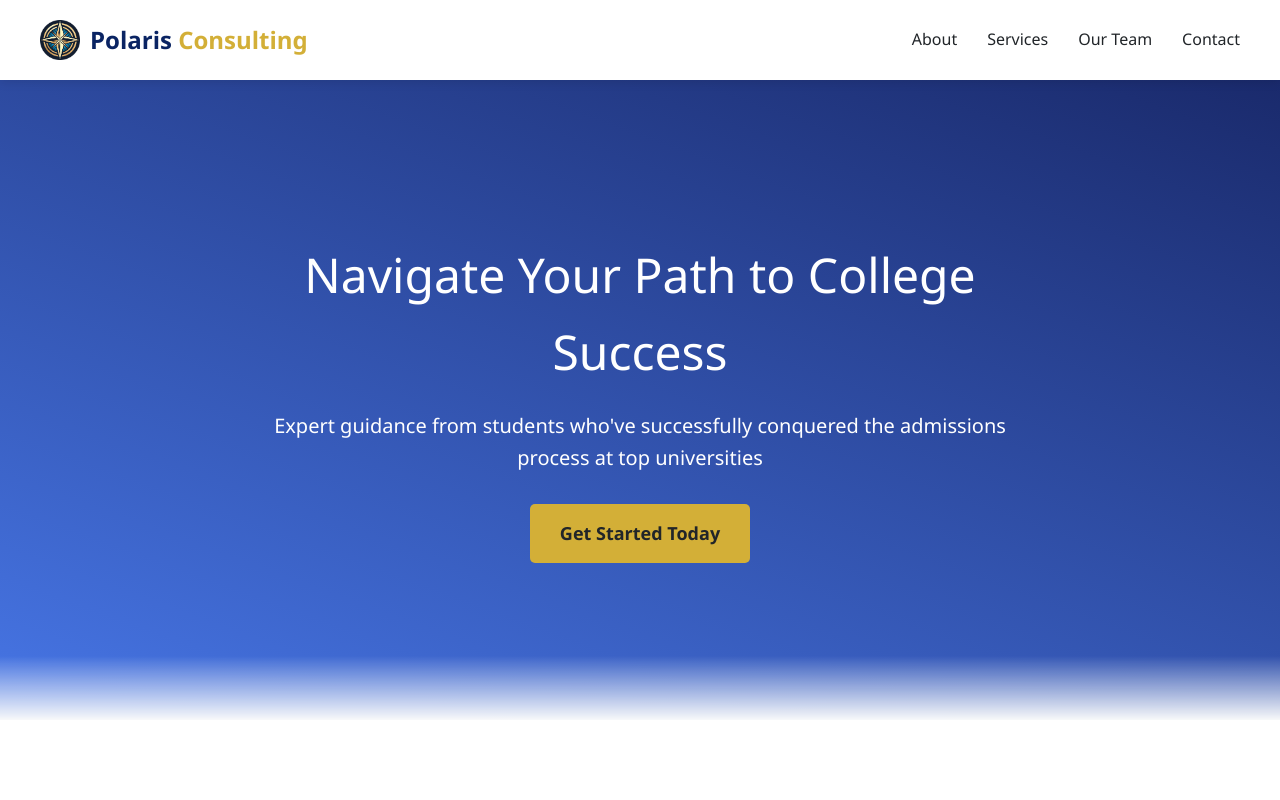
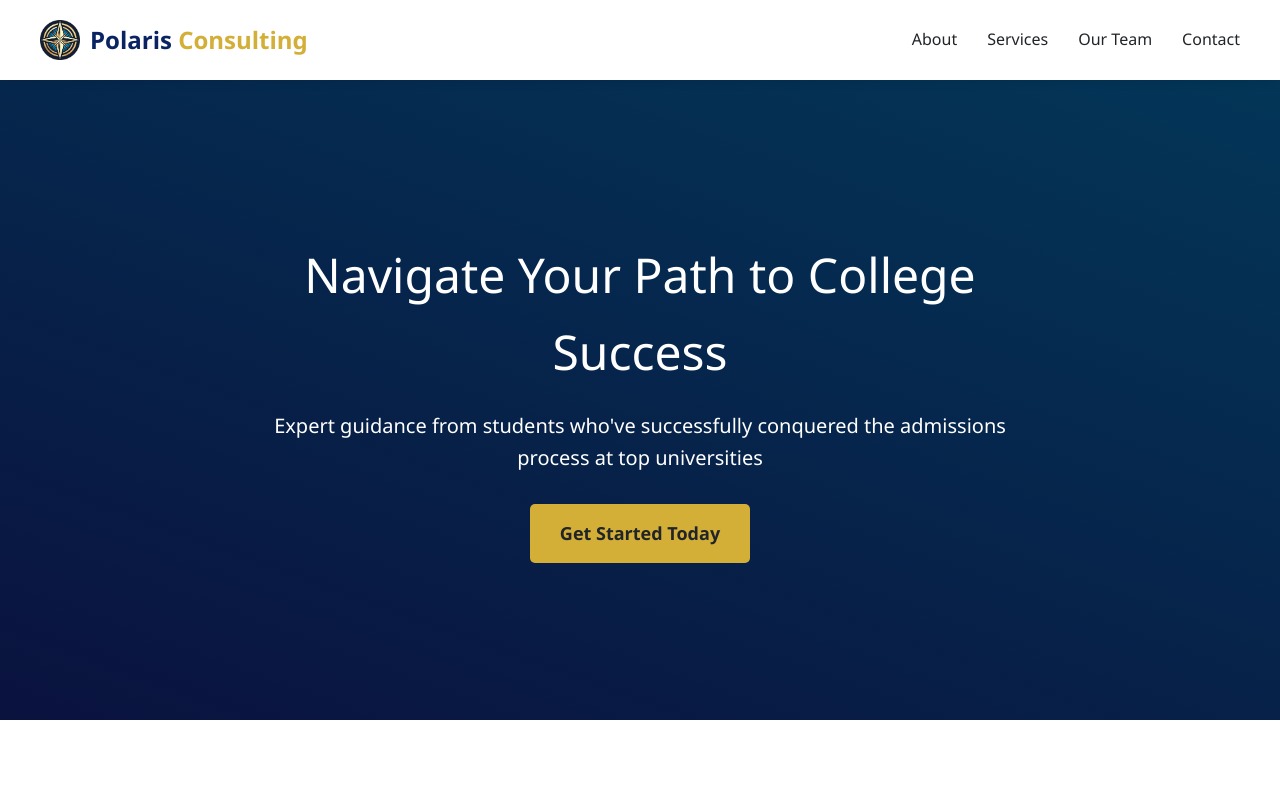
Before and after one commit to Esoau/polaris-website, a Next.js app: page / in a window 1280 px wide. Shown: the top 800 px of the page. Built offline with nearby package versions, Linux system fonts and the light colour scheme.

Commit message:
gradient

```diff
--- a/styles/globals.css
+++ b/styles/globals.css
@@ -103,15 +103,13 @@ nav ul li a:hover {
 
 /* Hero Section */
 .hero {
-    background: linear-gradient(20deg, #4776E6 0%, #1a2a6c 100%);
+    background: linear-gradient(20deg, #0a123e 0%, #033658 100%);
     height: 80vh;
     color: var(--white);
     display: flex;
     align-items: center;
     text-align: center;
     margin-top: 80px;
-    -webkit-mask-image: linear-gradient(to bottom, black 90%, transparent 100%);
-    mask-image: linear-gradient(to bottom, black 90%, transparent 100%);
 }
 
 .hero-content {
```
